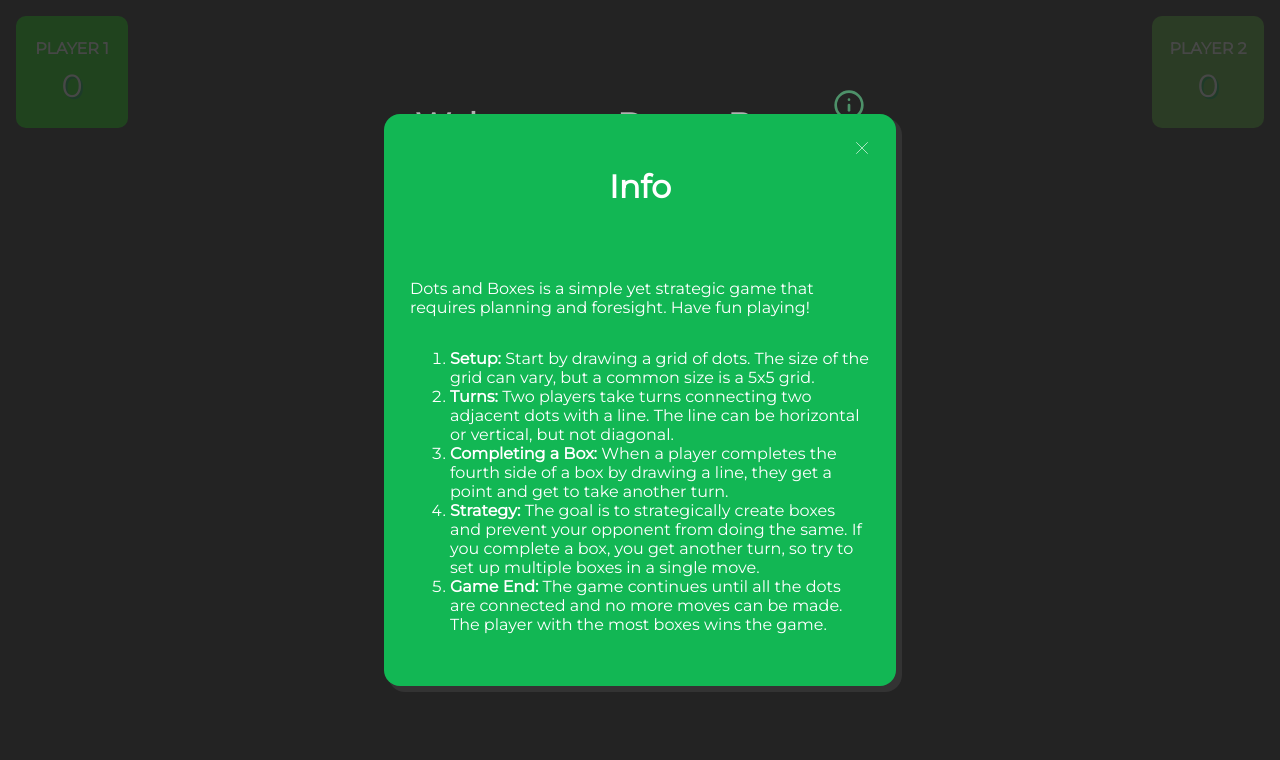
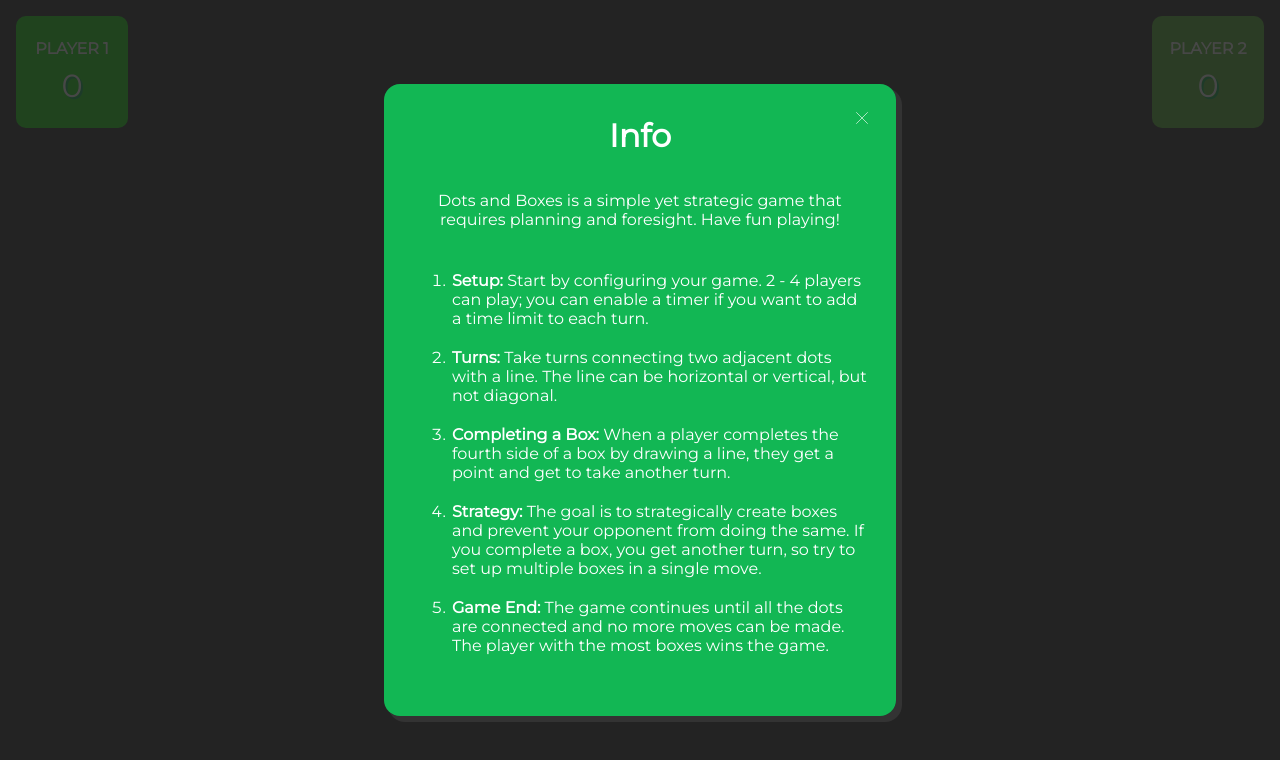
Before and after one commit to harryBedfordSL/dots-and-boxes, a Vue app: page / in a window 1280 px wide. Both pictures are taken after a click on the picture 848 px from the left and 104 px from the top of the page. Shown: the top 760 px of the page. Built offline with nearby package versions, Linux system fonts and the light colour scheme.

Commit message:
tidy up info modal and game form

```diff
--- a/src/components/game-form/GameForm.vue
+++ b/src/components/game-form/GameForm.vue
@@ -51,7 +51,6 @@ const gameStore = useGameStore();
   flex-direction: column;
   gap: 30px;
   justify-content: center;
-  width: 30%;
   padding: 20px;
 }
 .form-item {
--- a/src/components/modals/InfoModal.vue
+++ b/src/components/modals/InfoModal.vue
@@ -9,37 +9,41 @@ const toggleInfoVisibility = () => {
 </script>
 
 <template>
-  <img src="@/assets/icons/info.svg" @click="toggleInfoVisibility" class="icon clickable relative test-info" />
+  <img
+    src="@/assets/icons/info.svg"
+    @click="toggleInfoVisibility"
+    class="icon clickable relative test-info"
+  />
   <Modal :is-visible="infoVisible" @close="infoVisible = false">
     <template #header>
-      <h1>Info</h1>
+      <h1 class="header">Info</h1>
     </template>
     <template #body>
-      <p>
+      <p class="intro">
         Dots and Boxes is a simple yet strategic game that requires planning and foresight. Have fun
         playing!
       </p>
       <ol>
-        <li>
-          <strong>Setup:</strong> Start by drawing a grid of dots. The size of the grid can vary, but a common size
-          is a 5x5 grid.
+        <li class="step">
+          <strong>Setup:</strong> Start by configuring your game. 2 - 4 players can play; you
+          can enable a timer if you want to add a time limit to each turn.
         </li>
-        <li>
-          <strong>Turns:</strong> Two players take turns connecting two adjacent dots with a line. The line can be
-          horizontal or vertical, but not diagonal.
+        <li class="step">
+          <strong>Turns:</strong> Take turns connecting two adjacent dots with a
+          line. The line can be horizontal or vertical, but not diagonal.
         </li>
-        <li>
-          <strong>Completing a Box:</strong> When a player completes the fourth side of a box by drawing a line, they
-          get a point and get to take another turn.
+        <li class="step">
+          <strong>Completing a Box:</strong> When a player completes the fourth side of a box by
+          drawing a line, they get a point and get to take another turn.
         </li>
-        <li>
-          <strong>Strategy:</strong> The goal is to strategically create boxes and prevent your opponent from doing
-          the same. If you complete a box, you get another turn, so try to set up multiple boxes in
-          a single move.
+        <li class="step">
+          <strong>Strategy:</strong> The goal is to strategically create boxes and prevent your
+          opponent from doing the same. If you complete a box, you get another turn, so try to set
+          up multiple boxes in a single move.
         </li>
-        <li>
-          <strong>Game End:</strong> The game continues until all the dots are connected and no more moves can be
-          made. The player with the most boxes wins the game.
+        <li class="step">
+          <strong>Game End:</strong> The game continues until all the dots are connected and no more
+          moves can be made. The player with the most boxes wins the game.
         </li>
       </ol>
     </template>
@@ -47,6 +51,19 @@ const toggleInfoVisibility = () => {
 </template>
 
 <style scoped>
+.header {
+  margin: 0;
+}
+
+.intro {
+  text-align: center;
+  margin-top: 0;
+}
+
+.step {
+  padding: 10px 2px;
+}
+
 .relative {
   position: relative;
   bottom: 20px;
```
